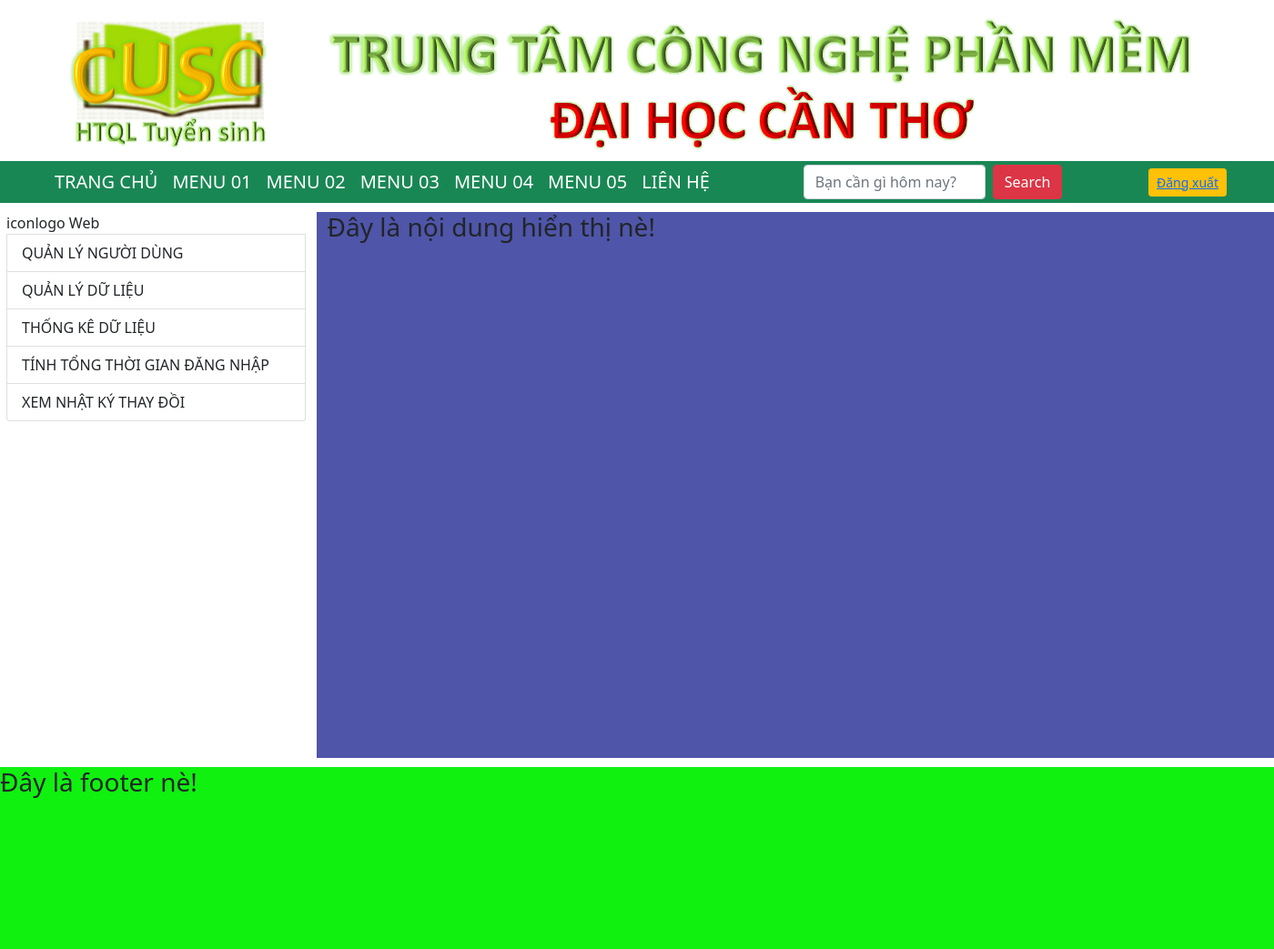
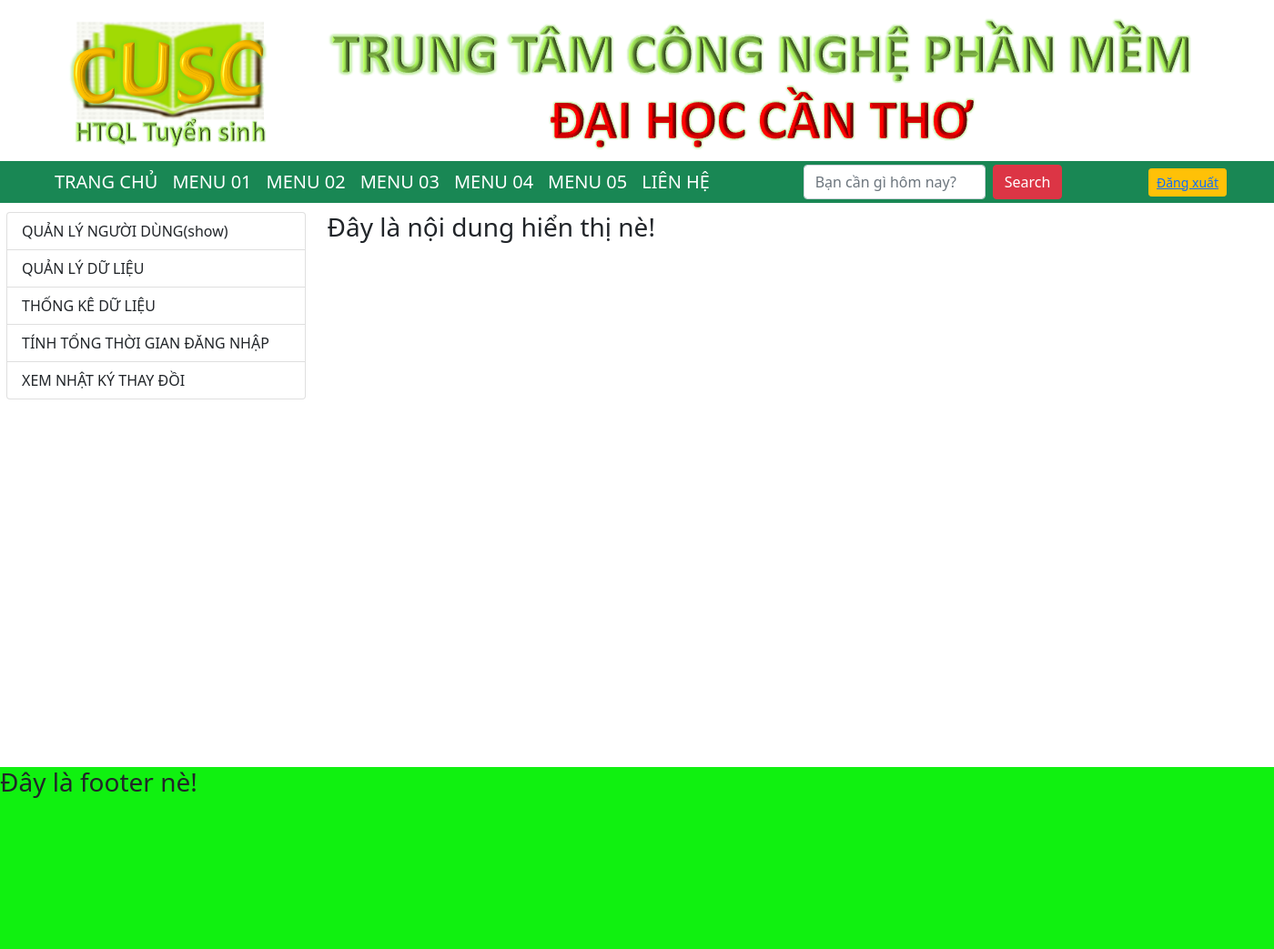
Before and after one commit to NguyenVuLuan1509/HTQLTS-CUSC, a PHP site: page /page/admin.php in a window 1400 px wide. Shown: the whole page at 91% size. Run offline with PHP 8.4, Linux system fonts and the light colour scheme; some libraries are stand-ins or nearby versions.

Commit message:
update cuối buổi sáng t5

```diff
--- /dev/null
+++ b/include/main.php
@@ -0,0 +1,17 @@
+<?php
+    if(isset($_GET['route'])){
+         $tam= $_GET['route'];
+    }else{
+        $tam= ''   ;
+    }
+
+    if($tam== 'hienthinguoidung'){
+         include("../quanlynguoidung/hienthinguoidung.php");
+    }
+    elseif($tam== 'giasu'){
+        include("page/giasu.php");
+    }
+    else{
+        include("home.php");
+    }
+?>
--- a/include/sidebar.php
+++ b/include/sidebar.php
@@ -1,10 +1,11 @@
 <div class="col-md-3 sidebarWeb">
     <div class="list-group" style="margin-bottom: 10px;">
-                    <div class="sidebar-danhmuc">iconlogo Web</div>
-                    <a href="index.php?route=gsdkonline" class="list-group-item list-group-item-action">QUẢN LÝ NGƯỜI DÙNG</a>
+        <a href="admin.php?route=hienthinguoidung" class="list-group-item list-group-item-action">QUẢN LÝ NGƯỜI
+            DÙNG(show)</a>
         <a href="index.php?route=gsdktainha" class="list-group-item list-group-item-action">QUẢN LÝ DỮ LIỆU</a>
         <a href="page/dichvu/svdk-tainha.html" class="list-group-item list-group-item-action">THỐNG KÊ DỮ LIỆU</a>
-                    <a href="page/dichvu/gslt-daihoc.html" class="list-group-item list-group-item-action">TÍNH TỔNG THỜI GIAN ĐĂNG NHẬP</a>
+        <a href="page/dichvu/gslt-daihoc.html" class="list-group-item list-group-item-action">TÍNH TỔNG THỜI GIAN ĐĂNG
+            NHẬP</a>
         <a href="page/dichvu/gslt-lop10.html" class="list-group-item list-group-item-action">XEM NHẬT KÝ THAY ĐỒI</a>
     </div>
 </div>
--- a/page/admin.php
+++ b/page/admin.php
@@ -31,7 +31,7 @@
 
             <!-- Main website -->
             <?php
-                include('../include/home.php');
+                include('../include/main.php');
             ?>
         </div>
     </div>
--- a/style.css
+++ b/style.css
@@ -23,7 +23,6 @@
 .mainWeb{
     width: 90%;
     height: 600px;
-    background-color: #4f55a8;
 }
 
 
```
Also changed, not shown: include/main.html (deleted). Lines whose indentation alone changed are shown as unchanged.
